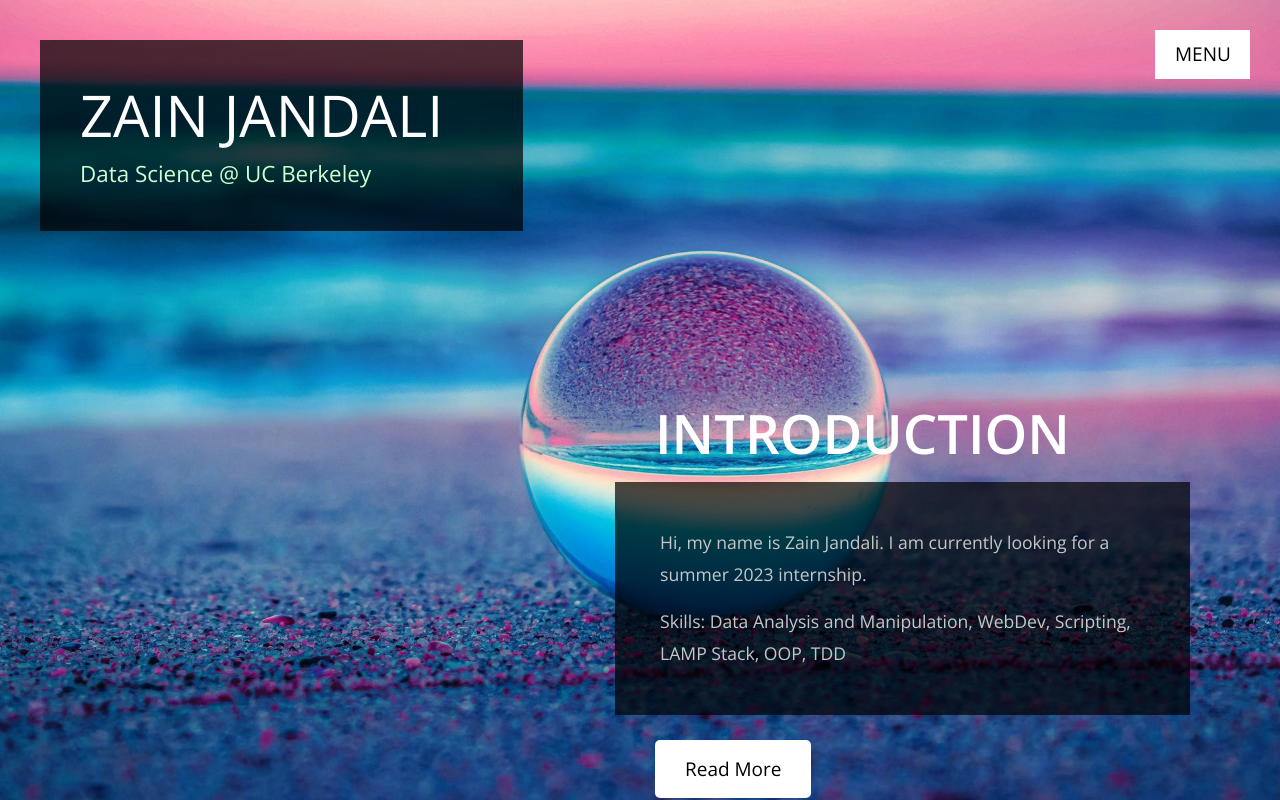
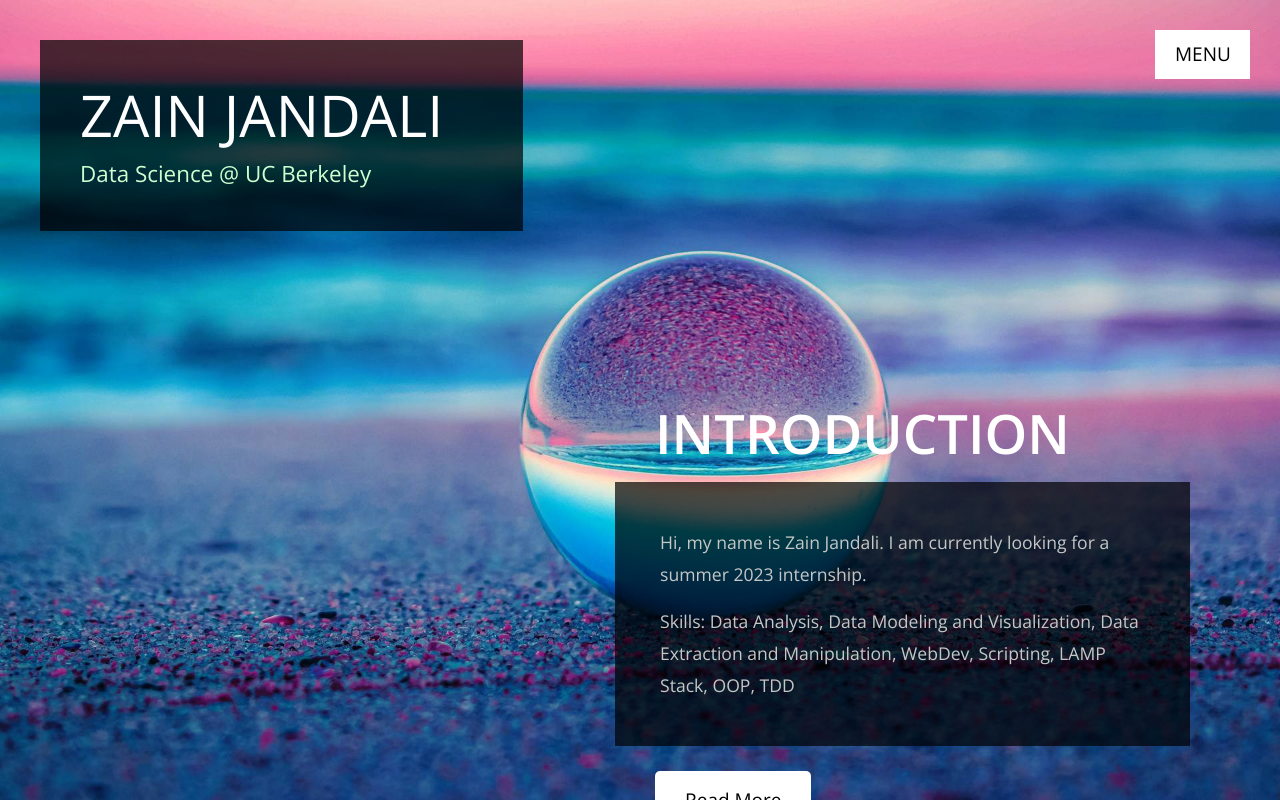
Before and after one commit to zjandali/flaskapp, a Python web app: template template/index.html in a window 1280 px wide. Run offline with Jinja, Linux system fonts and the light colour scheme; the template is opened without the code that fills it, so the values that code supplies are empty.

Commit message:
Update index.html

```diff
--- a/template/index.html
+++ b/template/index.html
@@ -73,7 +73,7 @@
                     Hi, my name is Zain Jandali. I am currently looking for a summer 2023 internship.
                   </p>
                   <p class="mb-0">
-                    Skills: Data Analysis and Manipulation, WebDev, Scripting, LAMP Stack, OOP, TDD
+                    Skills: Data Analysis, Data Modeling and Visualization, Data Extraction and Manipulation, WebDev, Scripting, LAMP Stack, OOP, TDD
                   </p>
                 </div>
                 <a href="#" id="tm_about_link" data-linkid="1" class="tm-link">Read More</a>
```
